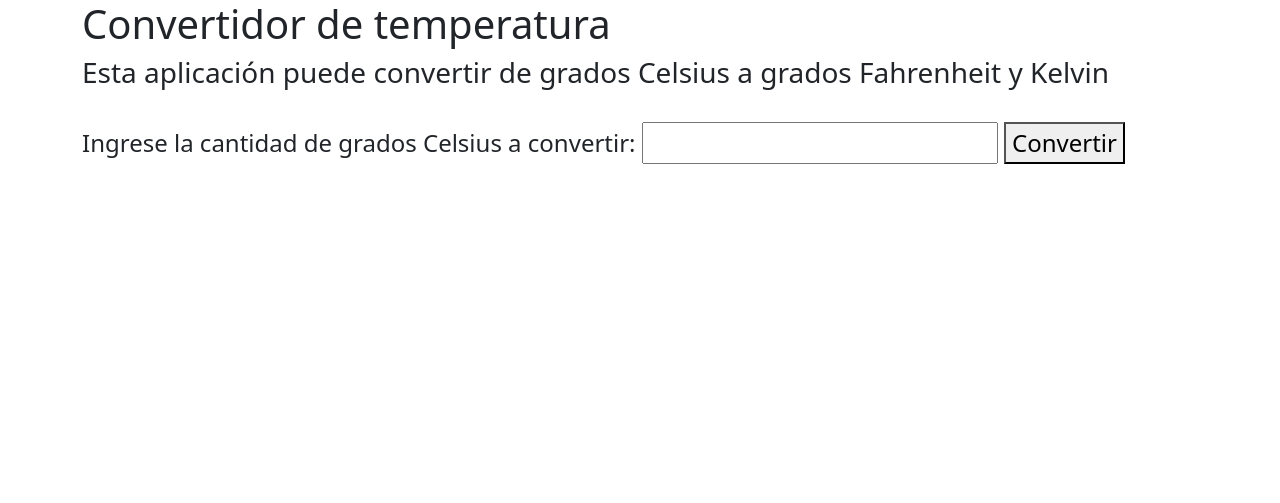
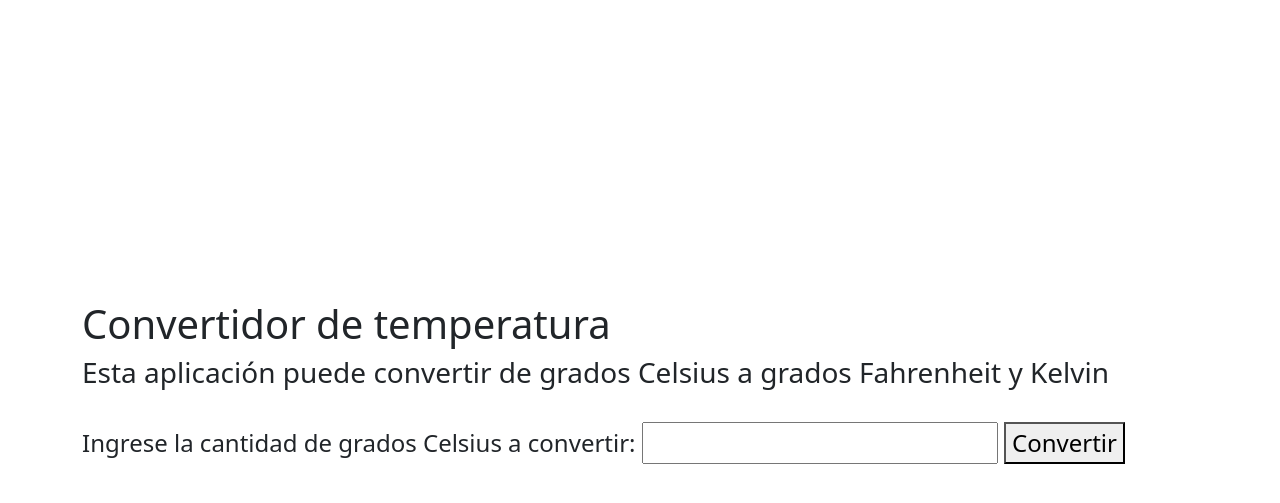
Before and after one commit to maelex/logica-programacion-2, a plain HTML site: page index.html in a window 1280 px wide. Drawn offline with nearby package versions, Linux system fonts and the light colour scheme.

Commit message:
Updated index.html styles

```diff
--- a/index.html
+++ b/index.html
@@ -7,8 +7,7 @@
     <title>Convertidor de Temperatura</title>
     <link rel="stylesheet" href="https://cdn.jsdelivr.net/npm/bootstrap@5.3.7/dist/css/bootstrap.min.css">
 </head>
-
-<body>
+<body class="d-flex justify-content-center align-items-center vh-100">
     <div class="container">
         <h1>Convertidor de temperatura</h1>
         <h3>Esta aplicación puede convertir de grados Celsius a grados Fahrenheit y Kelvin</h3>
@@ -26,5 +25,4 @@
     <script src="index.js"></script>
     <script src="https://cdn.jsdelivr.net/npm/bootstrap@5.3.7/dist/js/bootstrap.bundle.min.js"></script>
 </body>
-
 </html>
```
